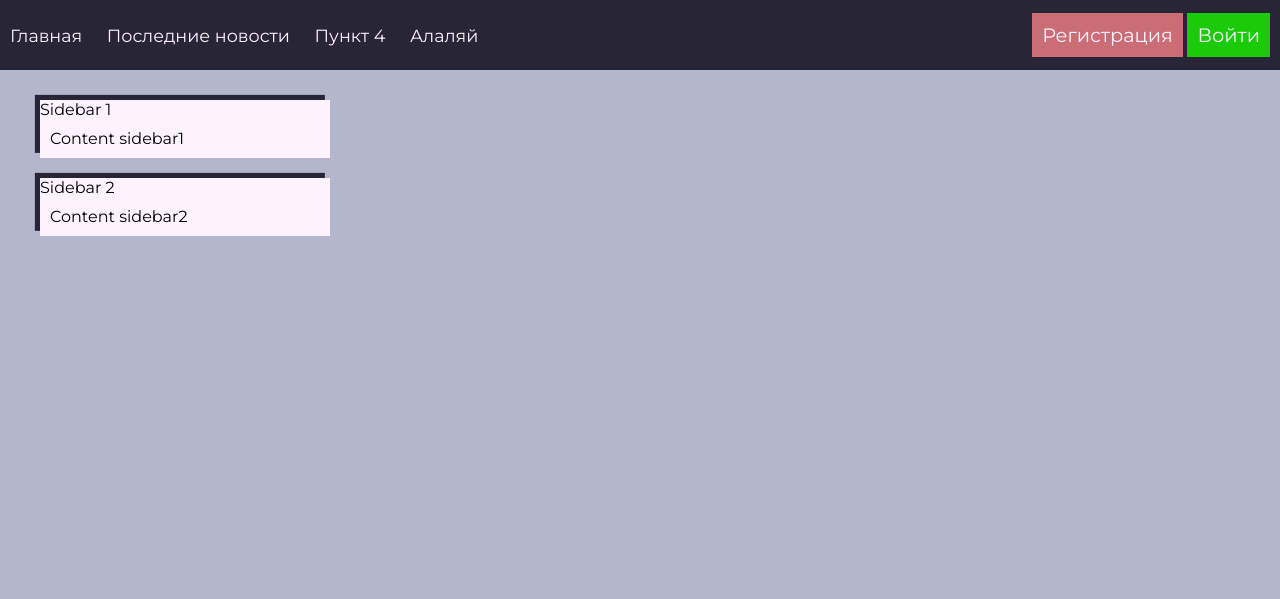
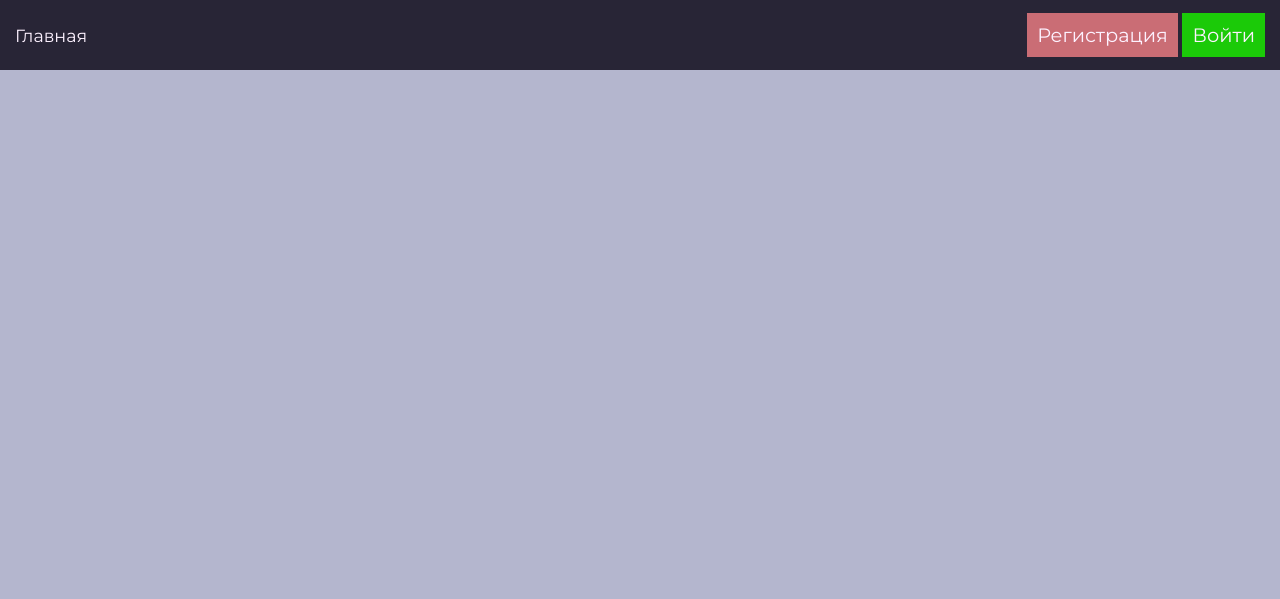
Before and after one commit to egas77/Flask-Project, a Flask app: page / in a window 1280 px wide. Shown: the top 599 px of the page. Run offline with Flask 2, Linux system fonts and the light colour scheme; data comes from the database, SQL or seed files in the repository; both versions use the stored data as it was after the commit; parts of the project's set-up code (start-up, migrations or seed data) failed here and were passed over; some libraries are stand-ins or nearby versions.

Commit message:
Remove sidebar

```diff
--- a/app/static/css/aside.css
+++ /dev/null
@@ -1,20 +0,0 @@
-aside {
-    min-height: 500px;
-    float: left;
-    width: 25%;
-    box-sizing: border-box;
-    padding-left: 20px;
-}
-
-.aside-item {
-    background-color: #FDF2FF;
-    margin-bottom: 20px;
-}
-
-.aside-item:last-of-type {
-    margin-bottom: 0;
-}
-
-.content-aside {
-    padding: 10px;
-}
--- a/app/static/css/header.css
+++ b/app/static/css/header.css
@@ -21,6 +21,7 @@ nav {
     flex-wrap: wrap;
     align-items: center;
     height: 100%;
+    padding: 0 5px;
 }
 
 .nav-item {
--- a/app/static/css/main.css
+++ b/app/static/css/main.css
@@ -1,8 +1,5 @@
 main {
     min-height: 100%;
-    float: left;
-    width: 75%;
-    box-sizing: border-box;
 
 }
 
@@ -108,7 +105,6 @@ main {
 
 
 .title-post {
-    display: inline-block;
     margin: auto;
 }
 
@@ -118,6 +114,7 @@ main {
     border: none;
     outline: none;
     cursor: pointer;
+    background: rgba(0, 0, 0, 0);
 }
 
 
--- a/app/static/css/style.css
+++ b/app/static/css/style.css
@@ -1,7 +1,6 @@
 @import url('https://fonts.googleapis.com/css?family=Montserrat&display=swap');
 @import "header.css";
 @import "main.css";
-@import "aside.css";
 @import "footer.css";
 @import "flash.css";
 @import "user.css";
@@ -109,8 +108,6 @@ body {
 }
 
 
-
-
 .g-recaptcha div {
     margin: 0 auto;
 }
--- a/app/templates/base.html
+++ b/app/templates/base.html
@@ -16,9 +16,6 @@
     <div class="content-header">
         <nav>
             <a href="{{ url_for('index') }}" class="nav-item">Главная</a>
-            <a href="#" class="nav-item">Последние новости</a>
-            <a href="#" class="nav-item">Пункт 4</a>
-            <a href="#" class="nav-item">Алаляй</a>
         </nav>
         <div class="user-block">
             {% if current_user.is_authenticated %}
@@ -36,38 +33,17 @@
 </header>
 
 <div class="main-block">
-    <div class="h-wrapper" style="max-width: 1500px">
-        <div class="clearfix">
+    <div class="h-wrapper" style="max-width: 1300px">
             <main>
                 {% block main %}
 
                 {% endblock %}
             </main>
-            <aside>
-                <div class="aside-item aside1 shadow">
-                    <div class="title-aside">
-                        <span>Sidebar 1</span>
-                    </div>
-                    <div class="content-aside">
-                        <span>Content sidebar1</span>
-                    </div>
-                </div>
-                <div class=" aside-item aside2 shadow">
-                    <div class="title-aside">
-                        <span>Sidebar 2</span>
-                    </div>
-                    <div class="content-aside">
-                        <span>Content sidebar2</span>
-                    </div>
-                </div>
-            </aside>
-        </div>
     </div>
 </div>
 
 <footer>
     <div class="content-footer">
-
     </div>
 </footer>
 
```
Also changed, not shown: app/data/db/db.sqlite.
